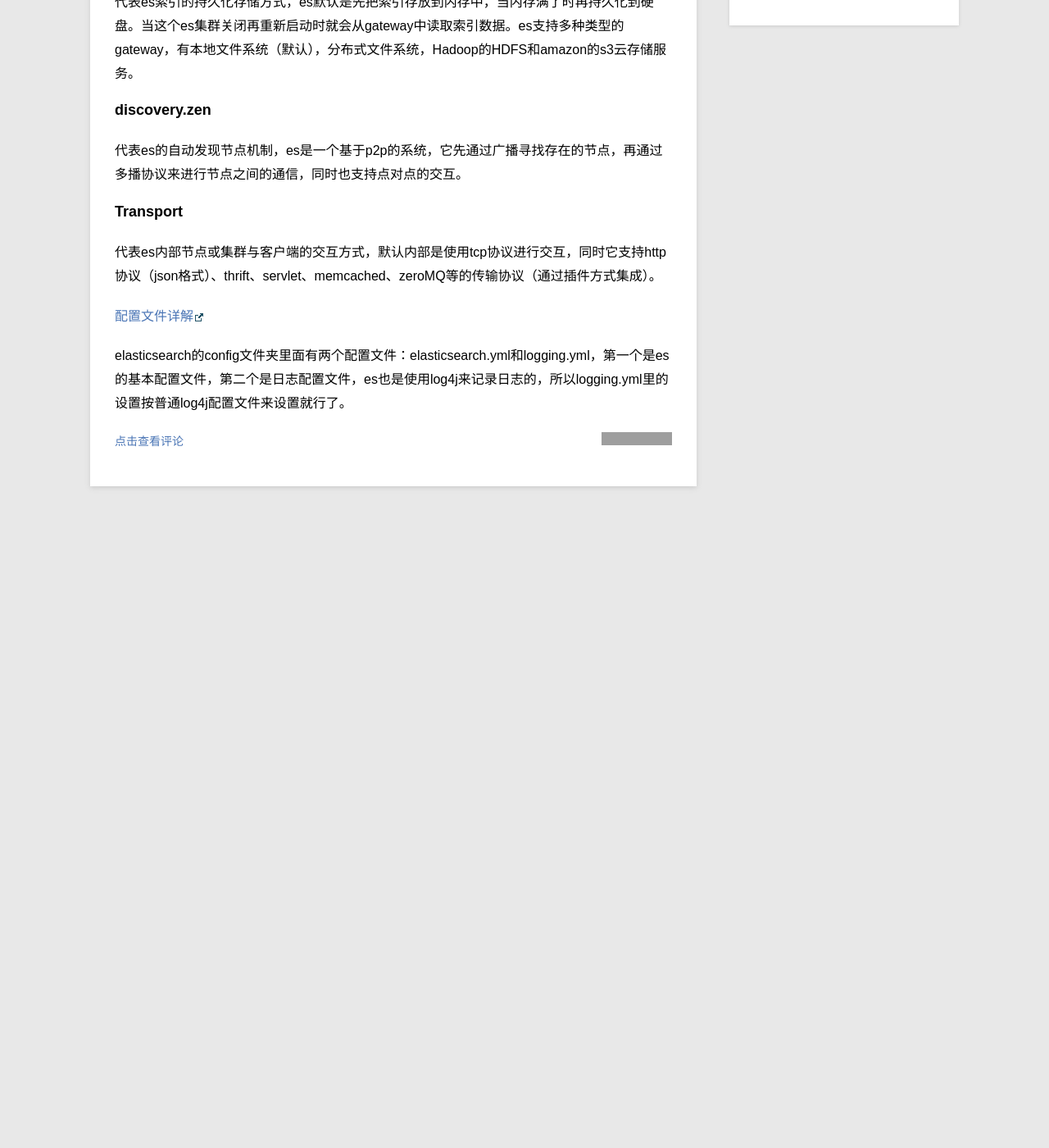
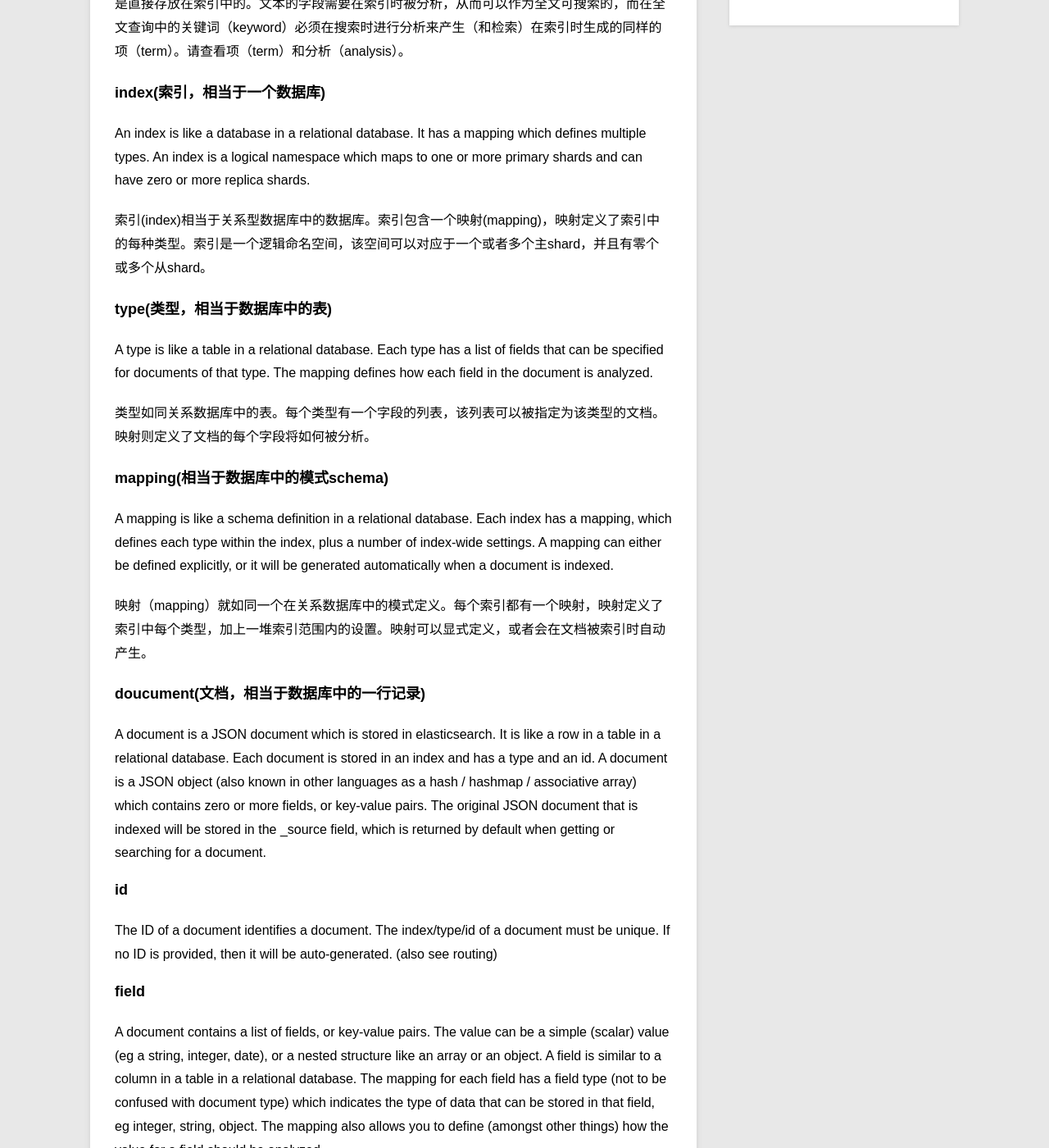
Before and after one commit to moreorless/moreorless.github.io, a Jekyll site: the page built from _posts/blog/2014-11-03-elasticsearch_overview.md, in a window 1280 px wide and 1400 px high, scrolled down 1131 px. Shown: the whole window at 82% size. Built offline with Jekyll 4.4.1, drawn with Linux system fonts in a browser that asks for light colours; Markdown is read by kramdown in place of the engine named in the settings; before the commit the page ends 1804 px from its top, so only the background shows below that; some of the changed text lies outside the part shown; grey boxes are pictures that could not be loaded.

Commit message:
更新elacsticsearch的几个概念

```diff
--- a/_posts/blog/2014-11-03-elasticsearch_overview.md
+++ b/_posts/blog/2014-11-03-elasticsearch_overview.md
@@ -6,11 +6,62 @@ category: blog
 ---
 
 ## ElasticSearch的几个重要概念
+
+[这篇文章](http://www.jianshu.com/p/492d4311ed04)写的更好
+
+### analysis
+Analysis is the process of converting full text to terms. Depending on which analyzer is used, these phrases: FOO BAR, Foo-Bar, foo,bar will probably all result in the terms foo and bar. These terms are what is actually stored in the index. A full text query (not a term query) for FoO:bAR will also be analyzed to the terms foo,bar and will thus match the terms stored in the index. It is this process of analysis (both at index time and at search time) that allows elasticsearch to perform full text queries.
+
+分析(analyse)是将全文本转换成项(term)的过程。索引阶段、查询阶段都会对文本进行分析。
+
+### term(项)
+A term is an exact value that is indexed in elasticsearch. The terms foo, Foo, FOO are NOT equivalent. Terms (i.e. exact values) can be searched for using term queries. See also text and analysis.
+
+项是在ES中被索引的确切的值。项foo、Foo、FOO不是等价的。项（确切值）可以通过term查询而被搜索到。
+
+### text
+Text (or full text) is ordinary unstructured text, such as this paragraph. By default, text will be analyzed into terms, which is what is actually stored in the index. Text fields need to be analyzed at index time in order to be searchable as full text, and keywords in full text queries must be analyzed at search time to produce (and search for) the same terms that were generated at index time. See also term and analysis.
+
+文本（或者全文）是一般的非结构化文本，就像这篇文章。文本默认地会被分析成项（term），项是直接存放在索引中的。文本的字段需要在索引时被分析，从而可以作为全文可搜索的，而在全文查询中的关键词（keyword）必须在搜索时进行分析来产生（和检索）在索引时生成的同样的项（term）。请查看项（term）和分析（analysis）。
+
+### index(索引，相当于一个数据库)
+An index is like a database in a relational database. It has a mapping which defines multiple types. An index is a logical namespace which maps to one or more primary shards and can have zero or more replica shards.
+
+索引(index)相当于关系型数据库中的数据库。索引包含一个映射(mapping)，映射定义了索引中的每种类型。索引是一个逻辑命名空间，该空间可以对应于一个或者多个主shard，并且有零个或多个从shard。
+
+### type(类型，相当于数据库中的表)
+A type is like a table in a relational database. Each type has a list of fields that can be specified for documents of that type. The mapping defines how each field in the document is analyzed.
+
+
+类型如同关系数据库中的表。每个类型有一个字段的列表，该列表可以被指定为该类型的文档。映射则定义了文档的每个字段将如何被分析。
+
+### mapping(相当于数据库中的模式schema)
+A mapping is like a schema definition in a relational database. Each index has a mapping, which defines each type within the index, plus a number of index-wide settings. A mapping can either be defined explicitly, or it will be generated automatically when a document is indexed.
+
+
+映射（mapping）就如同一个在关系数据库中的模式定义。每个索引都有一个映射，映射定义了索引中每个类型，加上一堆索引范围内的设置。映射可以显式定义，或者会在文档被索引时自动产生。
+
+### doucument(文档，相当于数据库中的一行记录)
+A document is a JSON document which is stored in elasticsearch. It is like a row in a table in a relational database. Each document is stored in an index and has a type and an id. A document is a JSON object (also known in other languages as a hash / hashmap / associative array) which contains zero or more fields, or key-value pairs. The original JSON document that is indexed will be stored in the _source field, which is returned by default when getting or searching for a document.
+
+### id
+The ID of a document identifies a document. The index/type/id of a document must be unique. If no ID is provided, then it will be auto-generated. (also see routing)
+
+### field
+A document contains a list of fields, or key-value pairs. The value can be a simple (scalar) value (eg a string, integer, date), or a nested structure like an array or an object. A field is similar to a column in a table in a relational database. The mapping for each field has a field type (not to be confused with document type) which indicates the type of data that can be stored in that field, eg integer, string, object. The mapping also allows you to define (amongst other things) how the value for a field should be analyzed.
+
+
 ### cluster
 代表一个集群，集群中有多个节点，其中有一个为主节点，这个主节点是可以通过选举产生的，主从节点是对于集群内部来说的。es的一个概念就是去中心化，字面上理解就是无中心节点，这是对于集群外部来说的，因为从外部来看es集群，在逻辑上是个整体，你与任何一个节点的通信和与整个es集群通信是等价的。
 
+
 ### shards
 代表索引分片，es可以把一个完整的索引分成多个分片，这样的好处是可以把一个大的索引拆分成多个，分布到不同的节点上。构成分布式搜索。分片的数量只能在索引创建前指定，并且索引创建后不能更改。
+
+Shard就是一个单独的Lucene实例。他是一个底层的工作单元，被ES自动地管理。索引是逻辑命名空间，其指向了主／从shard。你不需要直接访问shard，不需要定义索引需要的主／从shard的数目。相反，你的代码只需要与索引打交道。ES分发shard到集群中所有节点（node），并且可以在节点挂掉或者新节点增加时自动地把shard从一个节点迁移到另一个。
+
+### source field
+被索引的JSON文档默认地会存放在_source字段中，并且将被所有get和search请求返回。这给予你直接从搜索结果获取原始对象的能力，而不需要二次请求，从一个ID查询对象。注意：被索引的JSON字符串将被返回给你，即使他包含了非法的JSON。这个字段的内容不暗示任何关于在这个对象中的数据已被索引的信息。
 
 ### replicas
 代表索引副本，es可以设置多个索引的副本，副本的作用一是提高系统的容错性，当个某个节点某个分片损坏或丢失时可以从副本中恢复。二是提高es的查询效率，es会自动对搜索请求进行负载均衡。
```
